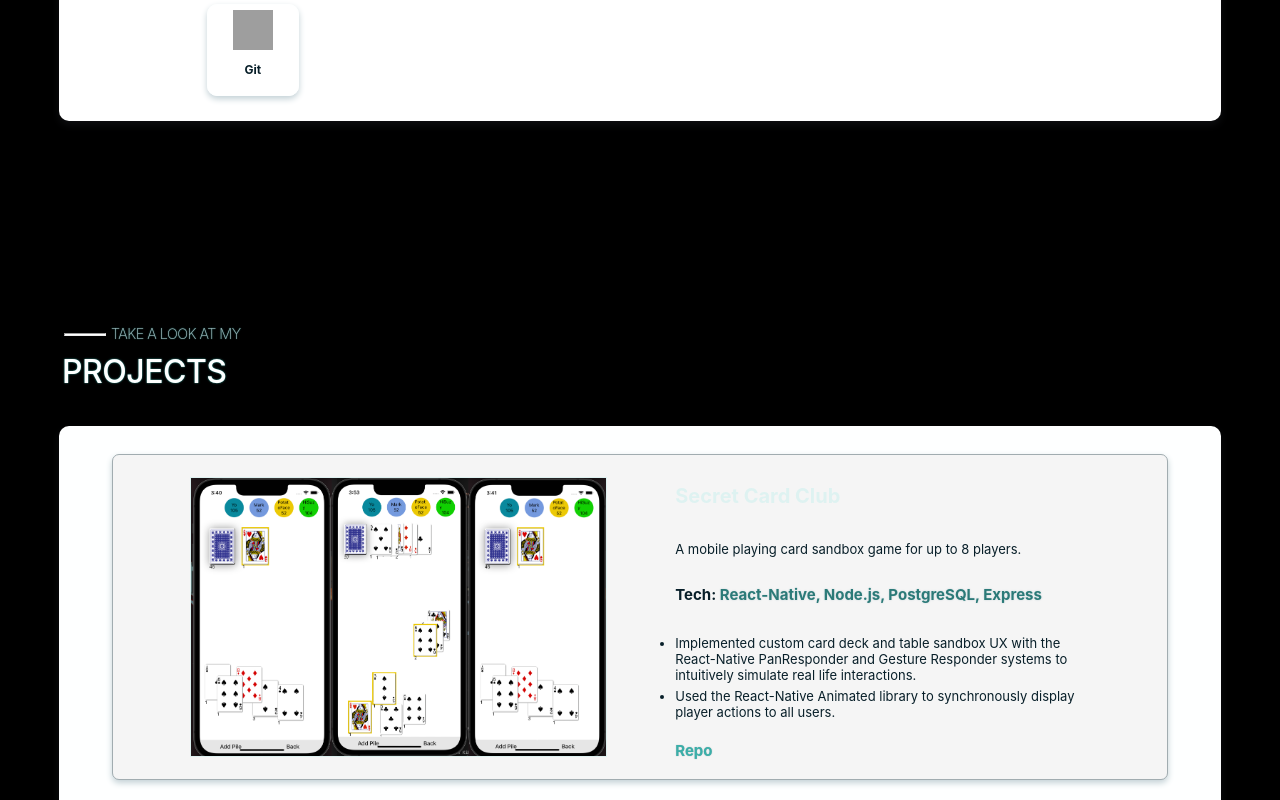
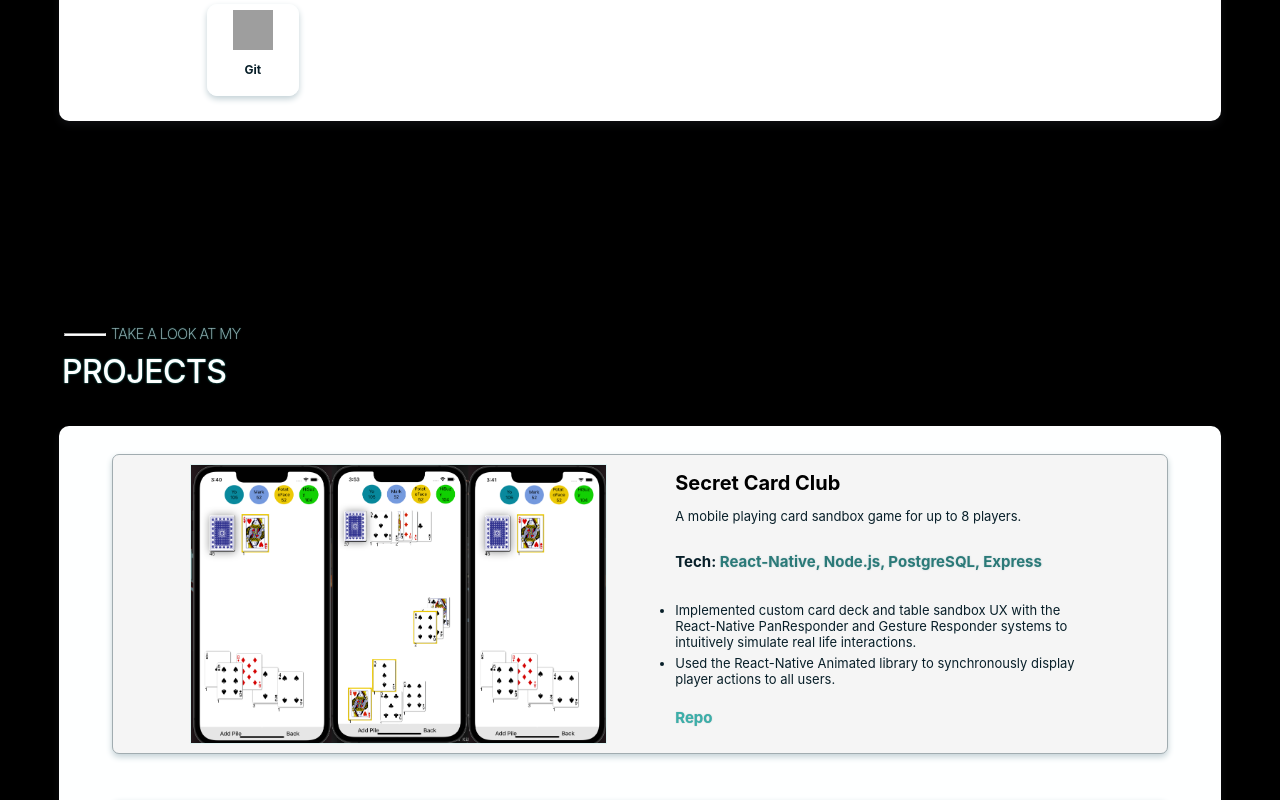
Before and after one commit to MarkAlperin/Personal-Website, a React (Create React App) app: page / in a window 1280 px wide. Shown: the part 2799-3599 px from the top of the page. Built offline with nearby package versions, Linux system fonts and the light colour scheme; grey boxes are pictures that could not be loaded.

Commit message:
made project card titles into links

```diff
--- a/src/components/cards/ProjectCard.js
+++ b/src/components/cards/ProjectCard.js
@@ -6,10 +6,14 @@ import templates from "../templates";
 const ProjectCard = ({ project }) => {
   return (
     <ProjectCardContainer>
-      <H3a>{project.name}</H3a>
+      <H3a href={project.github} target="_blank">
+        {project.name}
+      </H3a>
       <StyledImage src={project.image} />
       <TextContainer>
-        <H3>{project.name}</H3>
+        <H3 href={project.github} target="_blank">
+          {project.name}
+        </H3>
         <StyledP>{project.description}</StyledP>
         <StyledP2>
           Tech:{" "}
@@ -53,7 +57,7 @@ const ProjectCardContainer = styled.div`
   } */
   @media (max-width: 768px) {
     flex-direction: column;
-  };
+  } ;
 `;
 
 const ButtonLink = styled.a`
@@ -61,14 +65,12 @@ const ButtonLink = styled.a`
   text-decoration: none;
   font-weight: bold;
   font-size: 15px;
-
-
-    color: ${templates.color.mid};
-    text-shadow: 0 0 1.15px ${templates.color.shadowDark};
+  color: ${templates.color.mid};
+  text-shadow: 0 0 1.15px ${templates.color.shadowDark};
 
   @media (max-width: ${templates.breakpoints.mobile}) {
     align-self: center;
-  };
+  } ;
 `;
 
 const StyledImage = styled.img`
@@ -76,7 +78,7 @@ const StyledImage = styled.img`
   @media (max-width: ${templates.breakpoints.tablet}) {
     width: 90%;
     margin-top: 1.5%;
-  };
+  }
   height: auto;
   border: 1.5px solid ${templates.color.light};
 `;
@@ -85,7 +87,7 @@ const TextContainer = styled.div`
   width: 40%;
   @media (max-width: ${templates.breakpoints.tablet}) {
     width: 90%;
-  };
+  }
   display: flex;
   flex-direction: column;
   align-items: flex-start;
@@ -106,20 +108,30 @@ const StyledP2 = styled.p`
   color: #081f29;
 `;
 
-const H3 = styled.h3`
+const H3 = styled.a`
+  text-decoration: none;
   font-size: 1.25rem;
   font-weight: bold;
   @media (max-width: ${templates.breakpoints.mobile}) {
     display: none;
   }
-`;
+  cursor: pointer;
+  transition: all 0.3s ease-in;
+  color: ${templates.color.black};
+  &:hover {
+    color: ${templates.color.mid};
+    text-shadow: 0px 0px 2px ${templates.color.shadowDark};
+  }
+  `;
 
-const H3a = styled.h3`
+const H3a = styled.a`
+text-decoration: none;
   font-size: 1.25rem;
   font-weight: bold;
   @media (min-width: ${templates.breakpoints.mobile}) {
     display: none;
   }
+  color: ${templates.color.black};
 `;
 
 const StyledLi = styled.li`
--- a/src/components/displays/About.js
+++ b/src/components/displays/About.js
@@ -12,7 +12,7 @@ const About = () => {
       <StyledP ctx={ctx}>
         I am a full-stack software engineer living in Austin, Texas. I'm
         passionate about clean, modular code. I write my code to be clear,
-        concise, and understandable, with variables clear enough to be
+        concise, and understandable, with variables intuitive enough to be
         self-documenting and files that typically don’t exceed 60 lines of code.
         If I ever spot something that can be done with less code, I refactor it
         for readability and smooth debugging.
```
